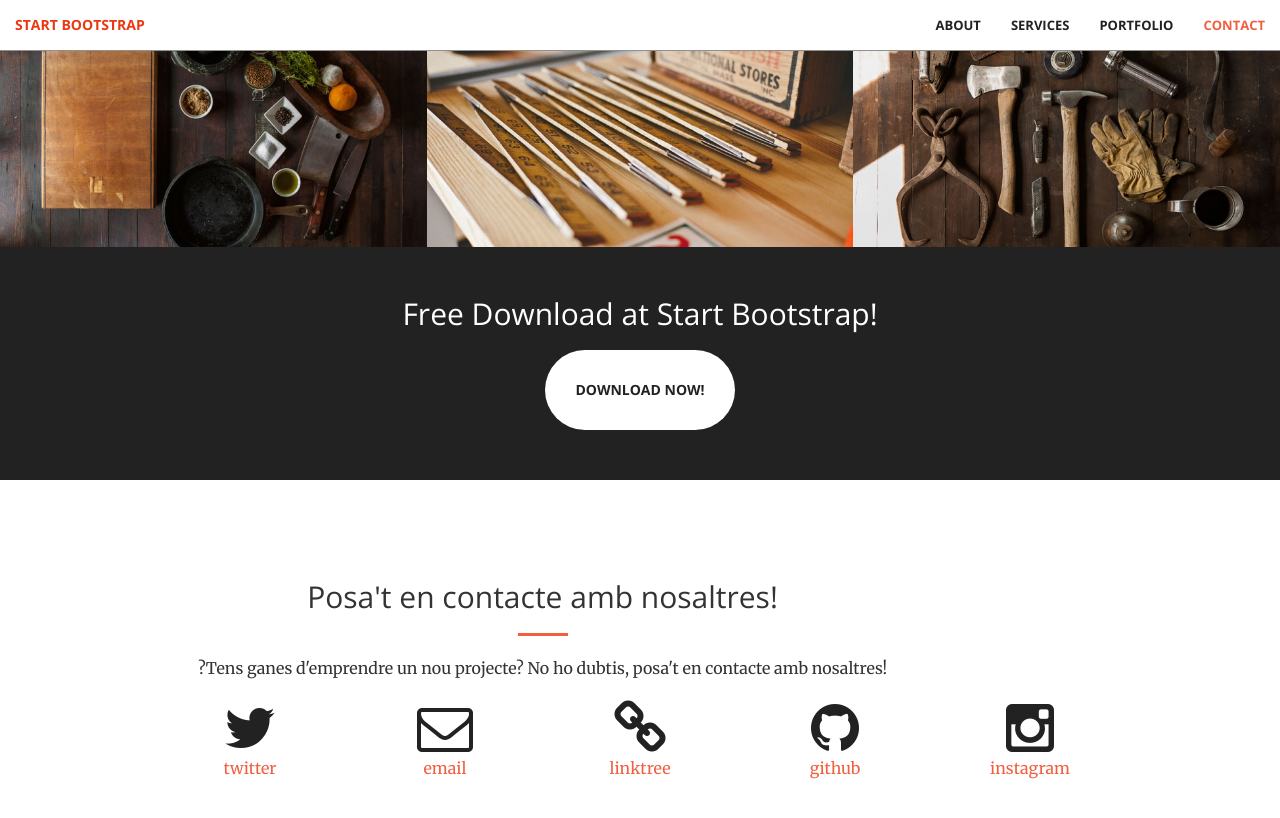
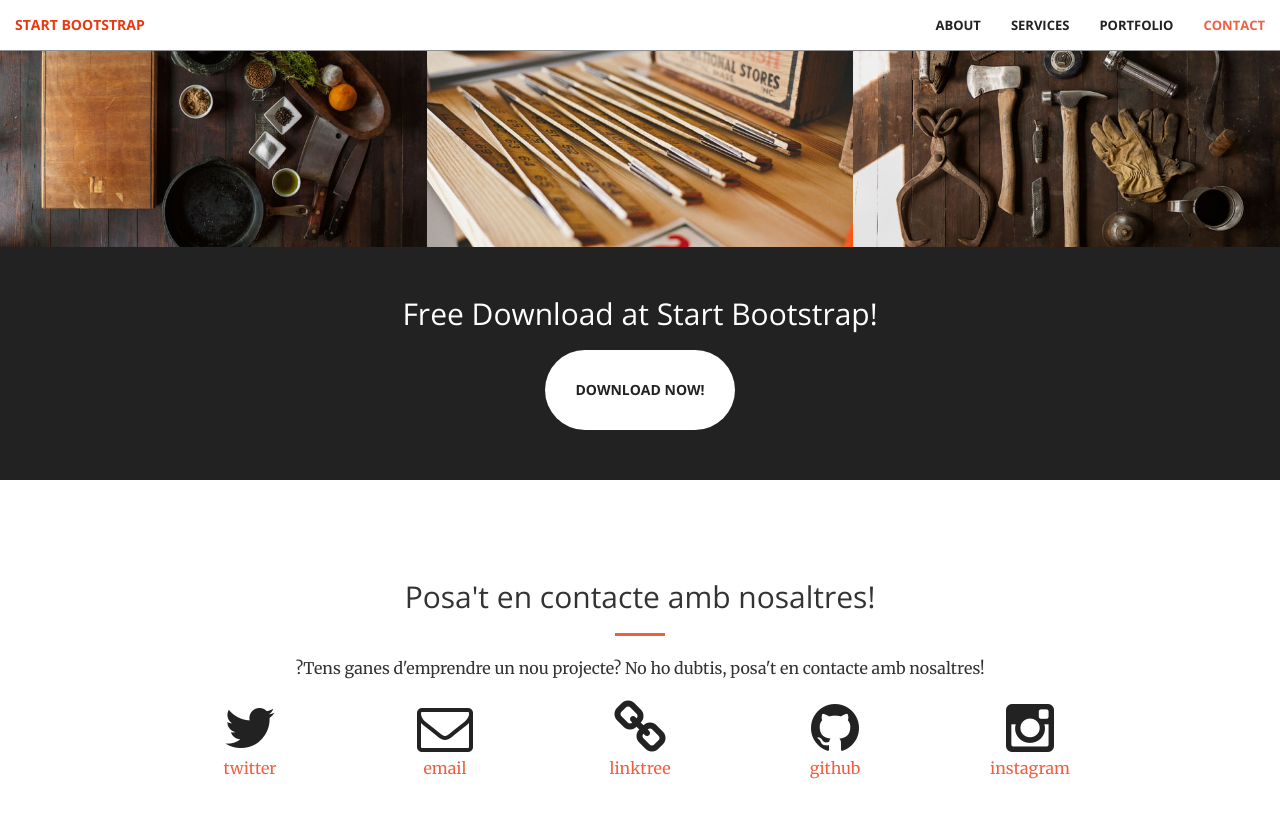
Before and after one commit to gdscudg/gdscudg.github.io, a Jekyll site: the page built from index.html, in a window 1280 px wide and 900 px high, scrolled down 2017 px. Shown: the top 818 px of the window. Built offline with Jekyll 4.4.1, drawn with Linux system fonts in a browser that asks for light colours.

Commit message:
Nou icona i estètica

```diff
--- a/_includes/contact.html
+++ b/_includes/contact.html
@@ -1,7 +1,7 @@
 <section id="contact">
     <div class="container">
         <div class="row">
-            <div class="col-lg-10 text-center">
+            <div class="col-lg-10 col-lg-offset-1 text-center">
                 <h2 class="section-heading">Posa't en contacte amb nosaltres!</h2>
                 <hr class="primary">
                 <p>?Tens ganes d'emprendre un nou projecte? No ho dubtis, posa't en contacte amb nosaltres!</p>
```
